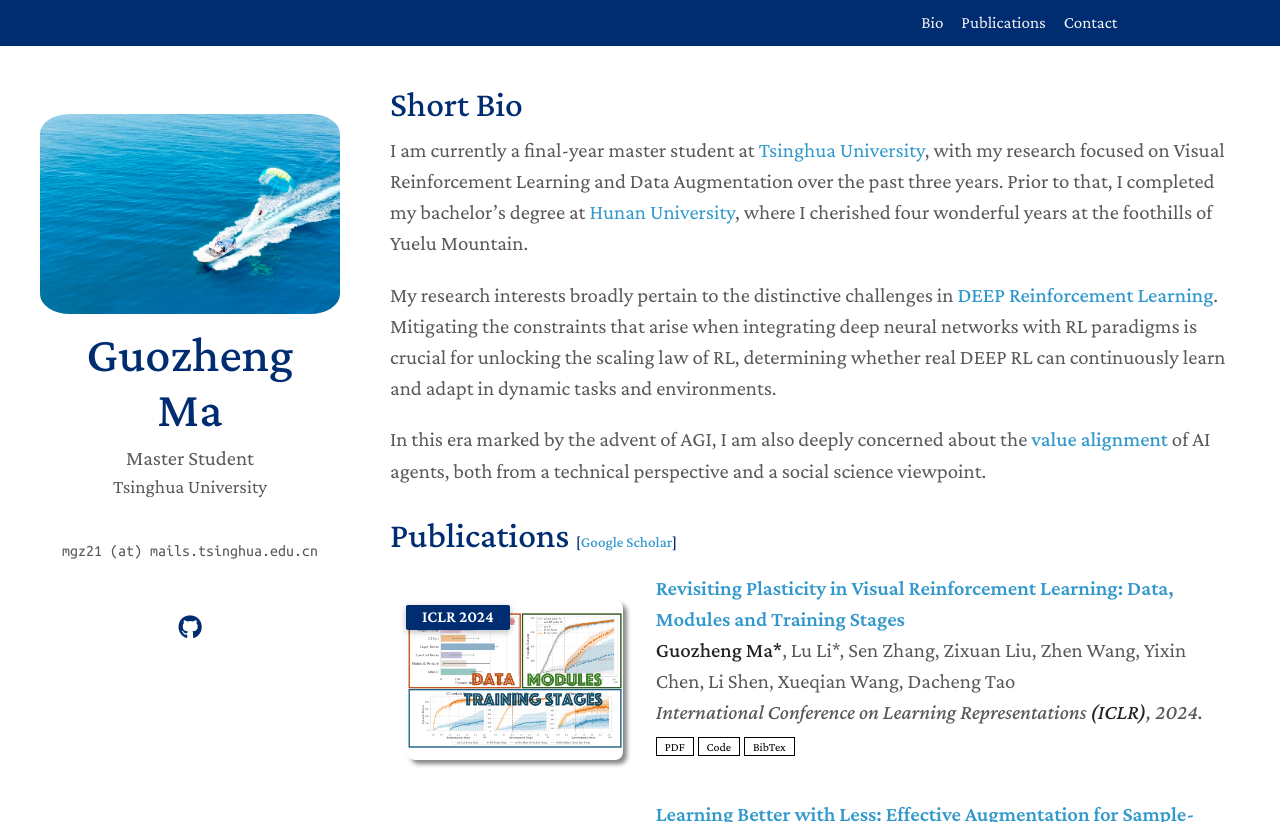
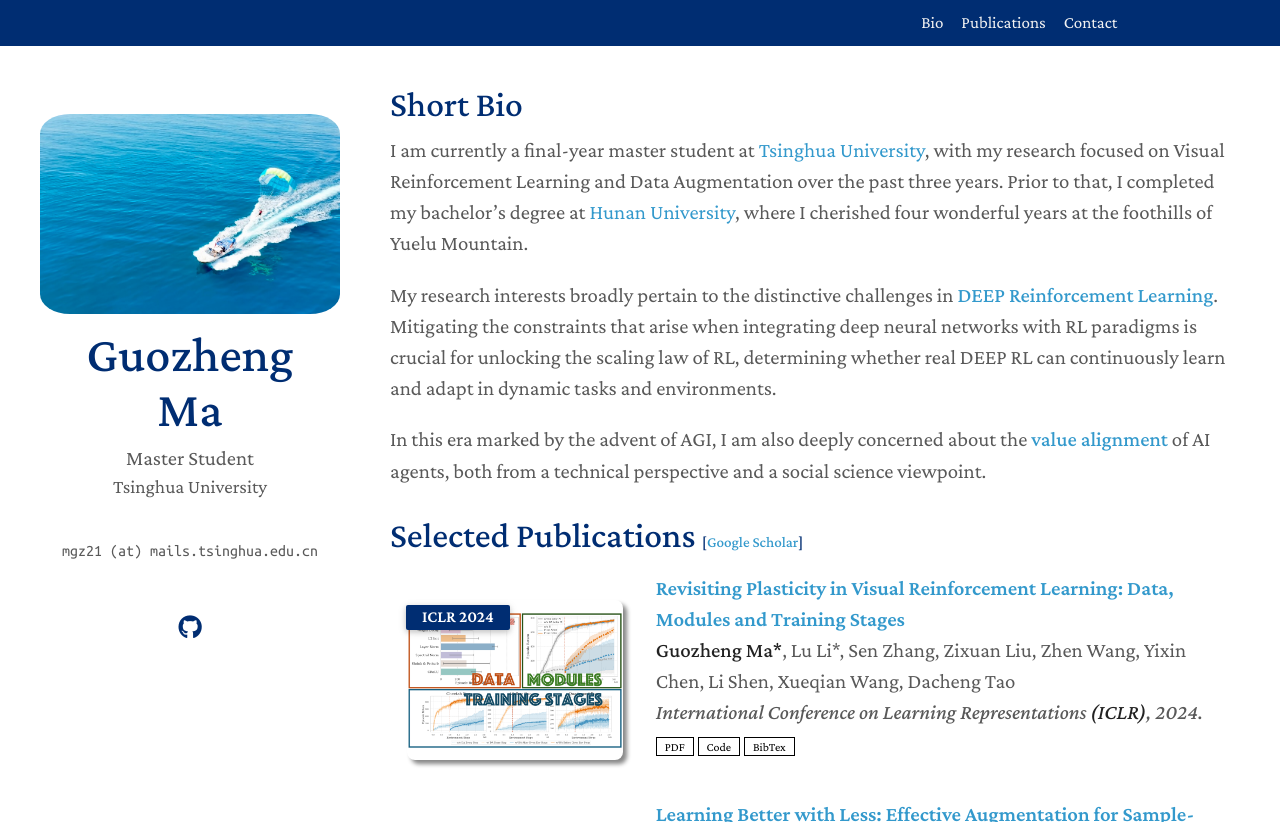
Before and after one commit to Guozheng-Ma/guozheng-ma.github.io, a Jekyll site: the page built from index.md, in a window 1280 px wide and 1125 px high, cut to the strip 0-822 px from the top of the window. Built offline with Jekyll 4.4.1, drawn with Linux system fonts in a browser that asks for light colours; a style sheet for code colours, icons or effects is not loaded.

Commit message:
Update publications.md

```diff
--- a/_includes/publications.md
+++ b/_includes/publications.md
@@ -1,6 +1,6 @@
 <h1 id="publications"></h1>
 
-<h2 style="margin: 30px 0px -15px;">Publications <temp style="font-size:15px;">[</temp><a href="https://scholar.google.com/citations?user=jDvVglUAAAAJ" target="_blank" style="font-size:15px;">Google Scholar</a><temp style="font-size:15px;">]</temp></h2>
+<h2 style="margin: 30px 0px -15px;">Selected Publications <temp style="font-size:15px;">[</temp><a href="https://scholar.google.com/citations?user=jDvVglUAAAAJ" target="_blank" style="font-size:15px;">Google Scholar</a><temp style="font-size:15px;">]</temp></h2>
 
 
 <div class="publications">
```
